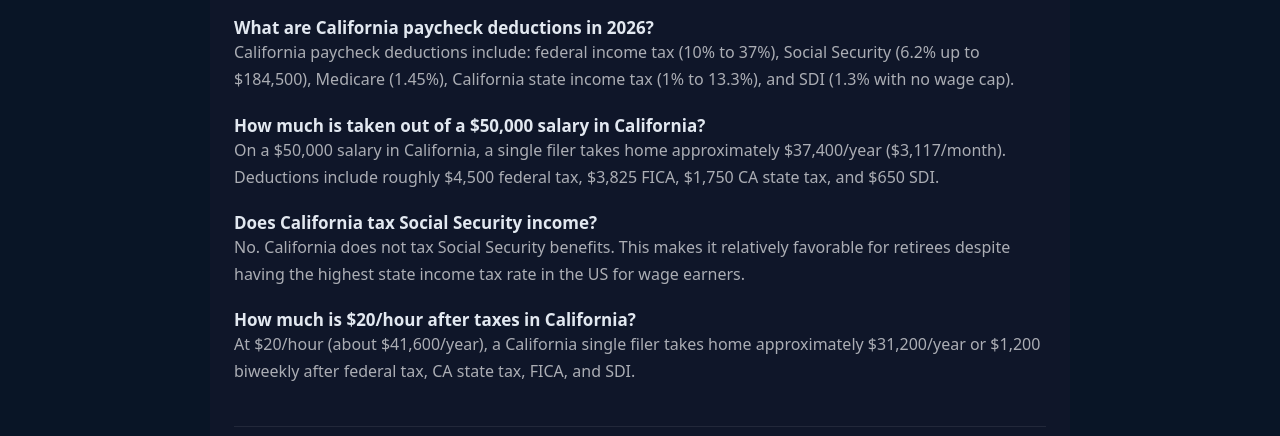
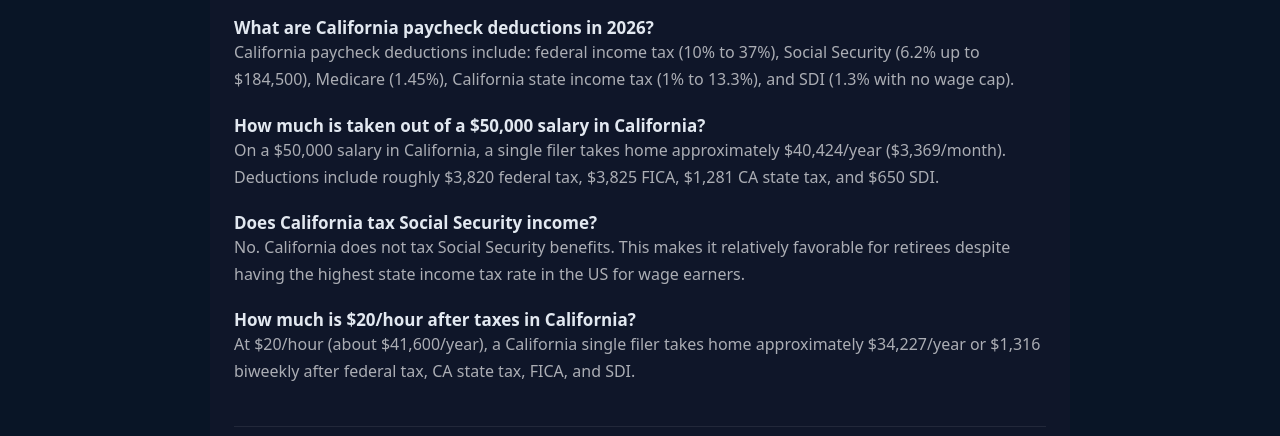
Before and after one commit to devqrcraft-ui/privatepaycheck, a Next.js app: page /california-paycheck-calculator in a window 1280 px wide. Shown: the part 7460-7896 px from the top of the page. Built offline with nearby package versions, Linux system fonts and the light colour scheme.

Commit message:
fix: correct $50K and $20/hr California FAQ answers with proper CA progressive bracket calculation (2 duplicate phrasings each)

```diff
--- a/src/app/california-paycheck-calculator/page.tsx
+++ b/src/app/california-paycheck-calculator/page.tsx
@@ -35,9 +35,9 @@ export default function Page() {
           {"@type":"Question","name":"Does California have SDI tax?","acceptedAnswer":{"@type":"Answer","text":"Yes. California SDI (State Disability Insurance) is 1.3% of gross wages in 2026 with no wage base cap. It is withheld from every paycheck automatically."}},
           {"@type":"Question","name":"How much is $75,000 salary take-home in California?","acceptedAnswer":{"@type":"Answer","text":"A $75,000 salary in California results in approximately $57,520/year take-home ($4,793/month) for a single filer after federal tax, FICA, CA state tax, and SDI (1.3%)."}},
           {"@type":"Question","name":"What are California paycheck deductions in 2026?","acceptedAnswer":{"@type":"Answer","text":"California paycheck deductions include: federal income tax (10%–37%), Social Security (6.2% up to $184,500), Medicare (1.45%+), California state income tax (1%–13.3%), and SDI (1.3% with no wage cap in 2026)."}},
-          {"@type":"Question","name":"How much is taken out of a $50,000 salary in California?","acceptedAnswer":{"@type":"Answer","text":"On a $50,000 salary in California, a single filer takes home approximately $37,400/year ($3,117/month). Deductions include ~$4,500 federal tax, ~$3,825 FICA, and ~$1,750 CA state tax plus $650 SDI."}},
+          {"@type":"Question","name":"How much is taken out of a $50,000 salary in California?","acceptedAnswer":{"@type":"Answer","text":"On a $50,000 salary in California, a single filer takes home approximately $40,424/year ($3,369/month). Deductions include ~$3,820 federal tax, ~$3,825 FICA, ~$1,281 CA state tax, and $650 SDI."}},
           {"@type":"Question","name":"Does California tax Social Security income?","acceptedAnswer":{"@type":"Answer","text":"No. California does not tax Social Security benefits, making it relatively favorable for retirees despite high income tax rates on wages."}},
-          {"@type":"Question","name":"How much is $20/hour after taxes in California?","acceptedAnswer":{"@type":"Answer","text":"At $20/hour (about $41,600/year) in California, a single filer takes home approximately $31,200/year or $1,200 biweekly after federal tax, CA state tax, FICA, and SDI."}}
+          {"@type":"Question","name":"How much is $20/hour after taxes in California?","acceptedAnswer":{"@type":"Answer","text":"At $20/hour (about $41,600/year) in California, a single filer takes home approximately $34,227/year or $1,316 biweekly after federal tax, CA state tax, FICA, and SDI."}}
         ]
       }) }} />
       <script type="application/ld+json" dangerouslySetInnerHTML={{ __html: '{"@context":"https://schema.org","@type":"HowTo","name":"How to Calculate Your California Paycheck in 2026","description":"Step-by-step guide to calculating take-home pay for California workers in 2026.","step":[{"@type":"HowToStep","position":1,"name":"Enter your gross salary","text":"Start with your annual or hourly gross pay before any deductions."},{"@type":"HowToStep","position":2,"name":"Subtract federal income tax","text":"Apply 2026 IRS tax brackets (10%-37%) based on filing status and standard deduction of $16,100 single / $32,200 MFJ."},{"@type":"HowToStep","position":3,"name":"Subtract FICA taxes","text":"Deduct Social Security (6.2% up to $184,500) and Medicare (1.45%) from gross pay."},{"@type":"HowToStep","position":4,"name":"Subtract California state tax","text":"Apply California state income tax rates for 2026 to your taxable income."},{"@type":"HowToStep","position":5,"name":"Calculate net take-home pay","text":"Subtract all deductions from gross pay to get your California take-home pay per paycheck."}]}' }} />
@@ -343,11 +343,11 @@ export default function Page() {
       <h3 style={{ fontSize: 17, fontWeight: 700, marginTop: 20 }}>What are California paycheck deductions in 2026?</h3>
       <p style={{ color: 'rgba(255,255,255,0.65)', lineHeight: 1.7 }}>California paycheck deductions include: federal income tax (10% to 37%), Social Security (6.2% up to $184,500), Medicare (1.45%), California state income tax (1% to 13.3%), and SDI (1.3% with no wage cap).</p>
       <h3 style={{ fontSize: 17, fontWeight: 700, marginTop: 20 }}>How much is taken out of a $50,000 salary in California?</h3>
-      <p style={{ color: 'rgba(255,255,255,0.65)', lineHeight: 1.7 }}>On a $50,000 salary in California, a single filer takes home approximately $37,400/year ($3,117/month). Deductions include roughly $4,500 federal tax, $3,825 FICA, $1,750 CA state tax, and $650 SDI.</p>
+      <p style={{ color: 'rgba(255,255,255,0.65)', lineHeight: 1.7 }}>On a $50,000 salary in California, a single filer takes home approximately $40,424/year ($3,369/month). Deductions include roughly $3,820 federal tax, $3,825 FICA, $1,281 CA state tax, and $650 SDI.</p>
       <h3 style={{ fontSize: 17, fontWeight: 700, marginTop: 20 }}>Does California tax Social Security income?</h3>
       <p style={{ color: 'rgba(255,255,255,0.65)', lineHeight: 1.7 }}>No. California does not tax Social Security benefits. This makes it relatively favorable for retirees despite having the highest state income tax rate in the US for wage earners.</p>
       <h3 style={{ fontSize: 17, fontWeight: 700, marginTop: 20 }}>How much is $20/hour after taxes in California?</h3>
-      <p style={{ color: 'rgba(255,255,255,0.65)', lineHeight: 1.7 }}>At $20/hour (about $41,600/year), a California single filer takes home approximately $31,200/year or $1,200 biweekly after federal tax, CA state tax, FICA, and SDI.</p>
+      <p style={{ color: 'rgba(255,255,255,0.65)', lineHeight: 1.7 }}>At $20/hour (about $41,600/year), a California single filer takes home approximately $34,227/year or $1,316 biweekly after federal tax, CA state tax, FICA, and SDI.</p>
 
       <div style={{ marginTop: 40, paddingTop: 24, borderTop: '1px solid rgba(255,255,255,0.08)' }}>
         <div style={{ fontWeight: 800, fontSize: 16, color: '#e8edf8', marginBottom: 16 }}>Related Calculators</div>
```
